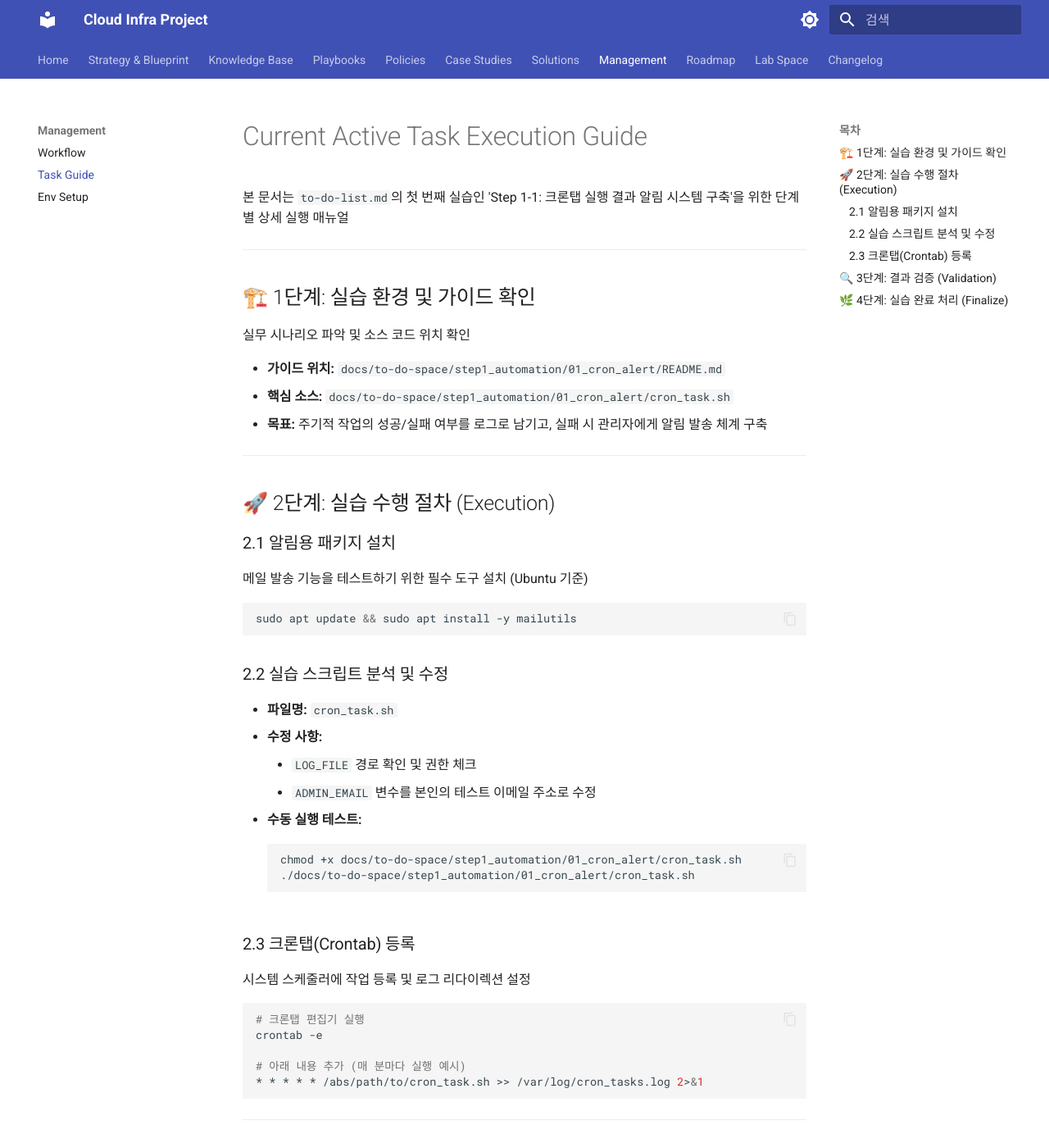
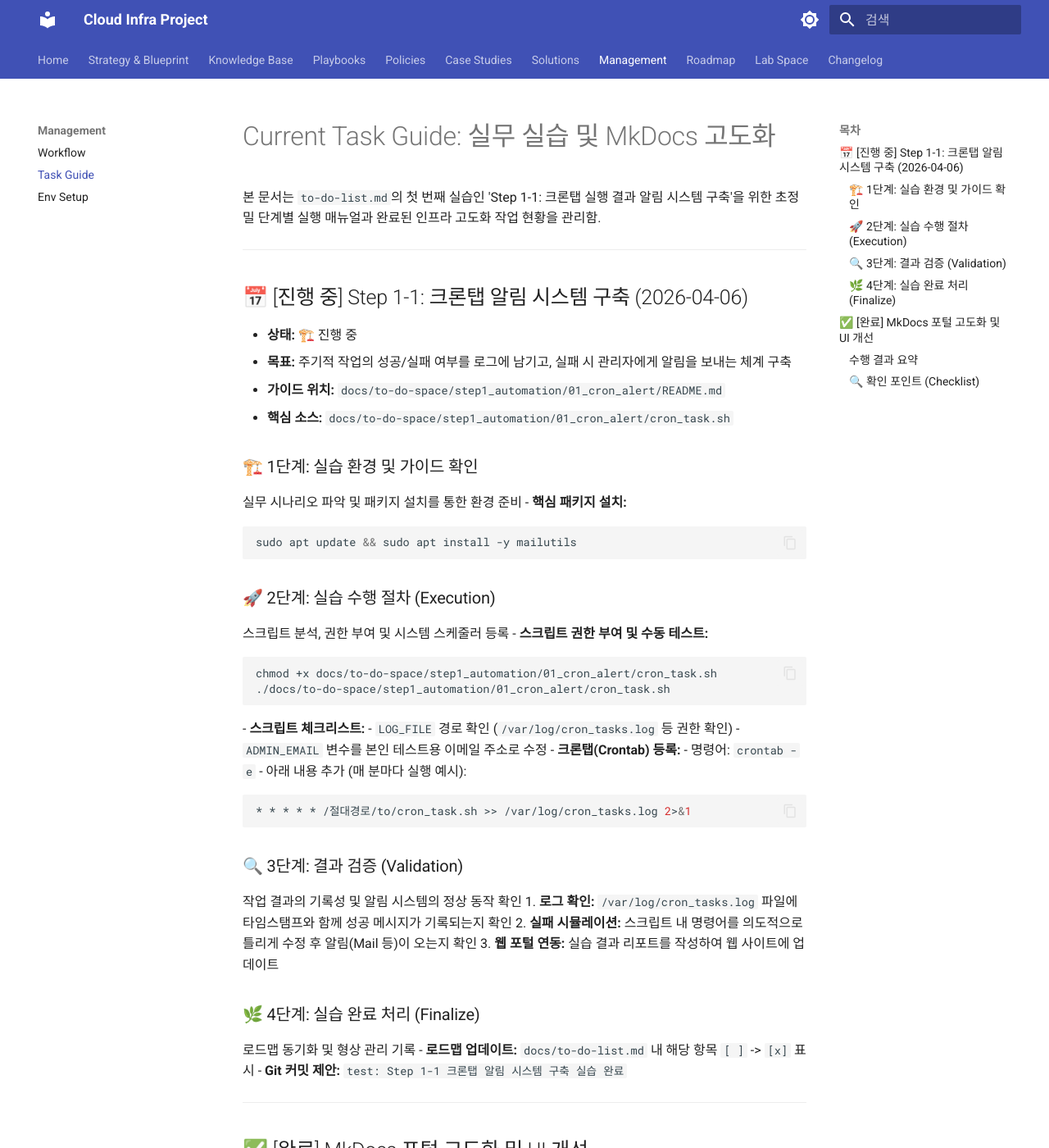
Before and after one commit to ksj686/cloud_infra, an MkDocs documentation site: the page built from docs/CURRENT_TASK_GUIDE.md, in a window 1280 px wide and 1400 px high. Shown: the whole window at 82% size. Built offline with MkDocs 1.6.1 and Material for MkDocs 9.7.7, drawn with Linux system fonts in a browser that asks for light colours; some of the changed text lies outside the part shown.

Commit message:
style: MkDocs 포털 UX 고도화 및 메인 페이지 그리드 UI 적용  - Material 테마 최신 기능(Footer, Annotations, Tab Sync) 활성화  - index.md 내 인프라 구축 단계(Phase 1-6) 시각적 그리드 카드 UI 도입  - 환경 설정 문서 및 Changelog 최신화 반영

````diff
--- a/docs/CHANGELOG.md
+++ b/docs/CHANGELOG.md
@@ -18,6 +18,14 @@
 - **최신성 유지:** 루트의 `CHANGELOG.md`는 최신 이력 위주로 관리함.
 
 ---
+
+## [MkDocs UI/UX 고도화 및 그리드 UI 적용]
+| 날짜 | 분류 | 수정 내용 | 수정 파일 |
+| :--- | :--- | :--- | :--- |
+| 2026-04-06 | `🛠️ Fix` | 메인 페이지 카드 그리드와 기술 청사진(`project_outline.md`) 간의 앵커 링크(#phase-n) 불일치 해결 | `docs/project_outline.md` |
+| 2026-04-06 | `🚀 Feature` | Material 테마 최신 기능(Footer, Annotations, Tab Sync) 활성화 및 UI 편의성 강화 | `mkdocs.yml` |
+| 2026-04-06 | `🎨 Style` | 메인 페이지(`index.md`) 내 인프라 구축 단계(Phase 1-6) 시각적 그리드 카드 UI 도입 | `docs/index.md` |
+| 2026-04-06 | `📝 Docs` | MkDocs 확장 기능 및 UI 확인 포인트(그리드 카드 동작 등) 환경 설정 문서 반영 | `docs/ENVIRONMENT_SETUP.md` |
 
 ## [환경 구축 절차 고도화 및 도구 설치 편의성 개선]
 | 날짜 | 분류 | 수정 내용 | 수정 파일 |
--- a/docs/CURRENT_TASK_GUIDE.md
+++ b/docs/CURRENT_TASK_GUIDE.md
@@ -1,56 +1,62 @@
-# Current Active Task Execution Guide
+# Current Task Guide: 실무 실습 및 MkDocs 고도화
 
-본 문서는 `to-do-list.md`의 첫 번째 실습인 'Step 1-1: 크론탭 실행 결과 알림 시스템 구축'을 위한 단계별 상세 실행 매뉴얼
+본 문서는 `to-do-list.md`의 첫 번째 실습인 'Step 1-1: 크론탭 실행 결과 알림 시스템 구축'을 위한 초정밀 단계별 실행 매뉴얼과 완료된 인프라 고도화 작업 현황을 관리함.
 
 ---
 
-## 🏗️ 1단계: 실습 환경 및 가이드 확인
-실무 시나리오 파악 및 소스 코드 위치 확인
-
+## 📅 [진행 중] Step 1-1: 크론탭 알림 시스템 구축 (2026-04-06)
+- **상태:** 🏗️ 진행 중
+- **목표:** 주기적 작업의 성공/실패 여부를 로그에 남기고, 실패 시 관리자에게 알림을 보내는 체계 구축
 - **가이드 위치:** `docs/to-do-space/step1_automation/01_cron_alert/README.md`
 - **핵심 소스:** `docs/to-do-space/step1_automation/01_cron_alert/cron_task.sh`
-- **목표:** 주기적 작업의 성공/실패 여부를 로그로 남기고, 실패 시 관리자에게 알림 발송 체계 구축
 
----
+### 🏗️ 1단계: 실습 환경 및 가이드 확인
+실무 시나리오 파악 및 패키지 설치를 통한 환경 준비
+- **핵심 패키지 설치:**
+    ```bash
+    sudo apt update && sudo apt install -y mailutils
+    ```
 
-## 🚀 2단계: 실습 수행 절차 (Execution)
-
-### 2.1 알림용 패키지 설치
-메일 발송 기능을 테스트하기 위한 필수 도구 설치 (Ubuntu 기준)
-```bash
-sudo apt update && sudo apt install -y mailutils
-```
-
-### 2.2 실습 스크립트 분석 및 수정
-- **파일명:** `cron_task.sh`
-- **수정 사항:**
-    - `LOG_FILE` 경로 확인 및 권한 체크
-    - `ADMIN_EMAIL` 변수를 본인의 테스트 이메일 주소로 수정
-- **수동 실행 테스트:**
+### 🚀 2단계: 실습 수행 절차 (Execution)
+스크립트 분석, 권한 부여 및 시스템 스케줄러 등록
+- **스크립트 권한 부여 및 수동 테스트:**
     ```bash
     chmod +x docs/to-do-space/step1_automation/01_cron_alert/cron_task.sh
     ./docs/to-do-space/step1_automation/01_cron_alert/cron_task.sh
     ```
+- **스크립트 체크리스트:**
+    - `LOG_FILE` 경로 확인 (`/var/log/cron_tasks.log` 등 권한 확인)
+    - `ADMIN_EMAIL` 변수를 본인 테스트용 이메일 주소로 수정
+- **크론탭(Crontab) 등록:**
+    - 명령어: `crontab -e`
+    - 아래 내용 추가 (매 분마다 실행 예시):
+    ```bash
+    * * * * * /절대경로/to/cron_task.sh >> /var/log/cron_tasks.log 2>&1
+    ```
 
-### 2.3 크론탭(Crontab) 등록
-시스템 스케줄러에 작업 등록 및 로그 리다이렉션 설정
-```bash
-# 크론탭 편집기 실행
-crontab -e
+### 🔍 3단계: 결과 검증 (Validation)
+작업 결과의 기록성 및 알림 시스템의 정상 동작 확인
+1. **로그 확인:** `/var/log/cron_tasks.log` 파일에 타임스탬프와 함께 성공 메시지가 기록되는지 확인
+2. **실패 시뮬레이션:** 스크립트 내 명령어를 의도적으로 틀리게 수정 후 알림(Mail 등)이 오는지 확인
+3. **웹 포털 연동:** 실습 결과 리포트를 작성하여 웹 사이트에 업데이트
 
-# 아래 내용 추가 (매 분마다 실행 예시)
-* * * * * /abs/path/to/cron_task.sh >> /var/log/cron_tasks.log 2>&1
-```
+### 🌿 4단계: 실습 완료 처리 (Finalize)
+로드맵 동기화 및 형상 관리 기록
+- **로드맵 업데이트:** `docs/to-do-list.md` 내 해당 항목 `[ ]` -> `[x]` 표시
+- **Git 커밋 제안:** `test: Step 1-1 크론탭 알림 시스템 구축 실습 완료`
 
 ---
 
-## 🔍 3단계: 결과 검증 (Validation)
-1. **로그 확인:** `/var/log/cron_task.log` 파일에 타임스탬프와 함께 성공 메시지가 기록되는지 확인
-2. **실패 시뮬레이션:** 스크립트 내의 명령어를 의도적으로 틀리게 수정 후 알림(Mail 등)이 오는지 확인
-3. **웹 포털 연동:** 실습 결과 리포트를 작성하여 웹 사이트에 업데이트
+## ✅ [완료] MkDocs 포털 고도화 및 UI 개선
+- **핵심 성과:** Material 테마 최신 기능 적용 및 메인 페이지 그리드 UI 도입 완료
 
----
+### 수행 결과 요약
+1.  **UI/UX 강화:** `navigation.footer`, `content.code.annotate`, `content.tabs.link` 등 최신 기능 활성화.
+2.  **메인 시각화:** `index.md` 내 인프라 구축 단계를 카드 그리드 UI로 재구성.
+3.  **오류 수정:** 앵커 링크(#phase-n) 불일치 및 아이콘 렌더링 깨짐 문제 해결.
 
-## 🌿 4단계: 실습 완료 처리 (Finalize)
-- **로드맵 업데이트:** `docs/to-do-list.md` 내 해당 항목 `[x]` 표시
-- **Git 커밋 제안:** `test: Step 1-1 크론탭 알림 시스템 구축 실습 완료`
+### 🔍 확인 포인트 (Checklist)
+- [x] 메인 페이지 Phase별 카드 그리드 UI 정상 노출
+- [x] 문서 하단 이전/다음 페이지 네비게이션 동작
+- [x] `project_outline.md`로의 앵커 링크 연결 정상화
+- [x] 모든 변경 사항 `CHANGELOG.md` 및 `ENVIRONMENT_SETUP.md` 기록 완료
--- a/docs/ENVIRONMENT_SETUP.md
+++ b/docs/ENVIRONMENT_SETUP.md
@@ -75,18 +75,46 @@
 
 ---
 
-## 3. MkDocs 웹 포털 가동
-구축된 가상 환경 내에서 문서화 사이트 실행
+## 3. MkDocs 웹 포털 가동 및 확장 기능 (Advanced)
+Material for MkDocs 테마를 기반으로 고도화된 UI/UX 기능 적용
 
-- **로컬 가동:**
+### 3.1 주요 활성 확장 기능 (mkdocs.yml)
+- **UI/UX 강화:**
+    - `navigation.footer`: 문서 하단 이전/다음 페이지 네비게이션 자동 생성
+    - `content.code.annotate`: 코드 블록 내 상세 설명(주석) 기능 활성화
+    - `content.tabs.link`: 페이지 내 탭 전환 상태 동기화
+- **Markdown 확장:**
+    - `pymdownx.arithmatex`: 수식(MathJax) 표현 지원
+    - `pymdownx.superfences`: Mermaid 다이어그램 및 중첩 코드 블록 지원
+    - `attr_list`: HTML 속성 부여 (그리드 카드 UI 구현용)
+
+### 3.2 로컬 가동 및 확인
+- **가동 명령어:**
     ```bash
     poetry run mkdocs serve
     ```
 - **접속:** [http://127.0.0.1:8000](http://127.0.0.1:8000)
+- **UI 확인 포인트:** 메인 페이지(`index.md`)의 Phase별 그리드 카드 동작 확인
 
 ---
 
 ## 4. 트러블슈팅 및 관리 원칙
+
+### 4.1 한글 인코딩 깨짐 해결 (Windows PowerShell)
+Windows 환경의 PowerShell에서 한국어 문자가 포함된 파일 내용이나 명령어 결과가 깨지는 경우 다음 중 하나를 수행함.
+- **임시 해결:** 현재 터미널 세션에서 아래 명령어 실행
+    ```powershell
+    [Console]::OutputEncoding = [System.Text.Encoding]::UTF8; $OutputEncoding = [System.Text.Encoding]::UTF8
+    ```
+- **영구 해결:** Windows 설정 > 시간 및 언어 > 언어 및 지역 > 관리 언어 설정 > 'Beta: 세계 언어 지원을 위해 Unicode UTF-8 사용' 옵션 활성화 후 재부팅 권장.
+- **Git 설정:** 파일명, 커밋 메시지, 로그 출력 깨짐 방지를 위해 아래 명령어 실행.
+    ```bash
+    git config --global core.quotepath false
+    git config --global i18n.commitEncoding utf-8
+    git config --global i18n.logOutputEncoding utf-8
+    ```
+
+### 4.2 일반 관리 원칙
 - **의존성 불일치 경고:** `pyproject.toml changed significantly...` 발생 시 `poetry lock` 명령어로 잠금 파일 갱신 필수
 - **.venv 푸시 금지:** 로컬 경로가 포함된 가상 환경 폴더는 절대 Git에 커밋하지 않음 (`.gitignore` 확인)
 - **명령어 미인식:** 시스템 환경 변수 등록 후 반드시 **터미널 재시작** 필수
--- a/docs/project_outline.md
+++ b/docs/project_outline.md
@@ -5,7 +5,7 @@
 
 ---
 
-## Phase 1: Foundation (기초 시스템 및 OS)
+## Phase 1: Foundation (기초 시스템 및 OS) {: #phase-1 }
 **목표:** OS 안정성 확보 및 시스템 보안 하드닝 기초 수립
 
 - **가상화 전략:**
@@ -20,7 +20,7 @@
 - **시스템 감사 (Audit):**
     - `auditd` 정책 수립: `/etc/passwd`, `/etc/shadow`, `/etc/sudoers` 등 핵심 설정 파일의 변경 및 민감 명령어 실행 추적성 확보
 
-## Phase 2: Perimeter (네트워크 및 경계 보안)
+## Phase 2: Perimeter (네트워크 및 경계 보안) {: #phase-2 }
 **목표:** 네트워크 세분화 및 트래픽 제어를 통한 외부 위협 차단
 
 - **부하 분산 및 가용성:**
@@ -33,7 +33,7 @@
 - **데이터 전송 보안:**
     - TLS 강제화: 모든 서비스 접점에 HSTS(HTTP Strict Transport Security) 및 TLS 1.3 기반 암호화 통신 적용
 
-## Phase 3: Persistence (데이터 및 스토리지 가용성)
+## Phase 3: Persistence (데이터 및 스토리지 가용성) {: #phase-3 }
 **목표:** 데이터 손실 방지 및 고가용 스토리지 체계 구축
 **관련 정책:** [백업 및 복구 정책](./policies/backup_policy.md)
 
@@ -46,7 +46,7 @@
     - **RPO(복구 시점 목표):** 주요 데이터의 일 단위 백업을 통한 유실 범위 제한
     - **RTO(복구 시간 목표):** 자동화 스크립트 및 스냅샷 기능을 활용한 수 시간 이내 서비스 복원 지향
 
-## Phase 4: Observability (운영 가시성 및 안정화)
+## Phase 4: Observability (운영 가시성 및 안정화) {: #phase-4 }
 **목표:** 실시간 모니터링 및 자동 장애 대응 체계 마련
 **관련 정책:** [로그 보존 및 관리 정책](./policies/log_policy.md)
 
@@ -60,7 +60,7 @@
     - `Logrotate`: 로그 로테이션 및 압축을 통한 디스크 풀(Full) 장애 예방
     - 서비스 튜닝: Nginx 정적 파일 캐싱 및 Gzip 압축 적용을 통한 최종 사용자 응답 지연 시간 최적화
 
-## Phase 5: Pipeline (보안 자동화 파이프라인)
+## Phase 5: Pipeline (보안 자동화 파이프라인) {: #phase-5 }
 **목표:** 코드 기반 검증을 통한 인프라 변경 신뢰성 확보
 
 - **로컬 보안 검증 (Local Security):**
@@ -71,7 +71,7 @@
 - **이미지 및 패키지 검사:**
     - `Trivy`: 컨테이너 이미지 아티팩트 및 OS 패키지의 보안 결함 분석 후 Slack 연동 통보
 
-## Phase 6: Scalability (IaC 및 확장성)
+## Phase 6: Scalability (IaC 및 확장성) {: #phase-6 }
 **목표:** 인적 실수 배제 및 인프라 프로비저닝 자동화
 
 - **인프라 프로비저닝 (IaC):**
--- a/mkdocs.yml
+++ b/mkdocs.yml
@@ -23,9 +23,13 @@
     - navigation.sections
     - navigation.expand
     - navigation.top
+    - navigation.footer
     - search.suggest
     - search.highlight
     - content.code.copy
+    - content.code.annotate
+    - content.tabs.link
+    - toc.follow
 
 # 빌드 제외 설정 (분석용 소스 제외)
 exclude_docs: |
@@ -36,6 +40,10 @@
       anchor_linenums: true
   - pymdownx.inlinehilite
   - pymdownx.snippets
+  - pymdownx.arithmatex
+  - pymdownx.emoji:
+      emoji_index: !!python/name:material.extensions.emoji.twemoji
+      emoji_generator: !!python/name:material.extensions.emoji.to_svg
   - pymdownx.superfences:
       custom_fences:
         - name: mermaid
````
Also changed, not shown: docs/index.md (+52 -6 lines).
